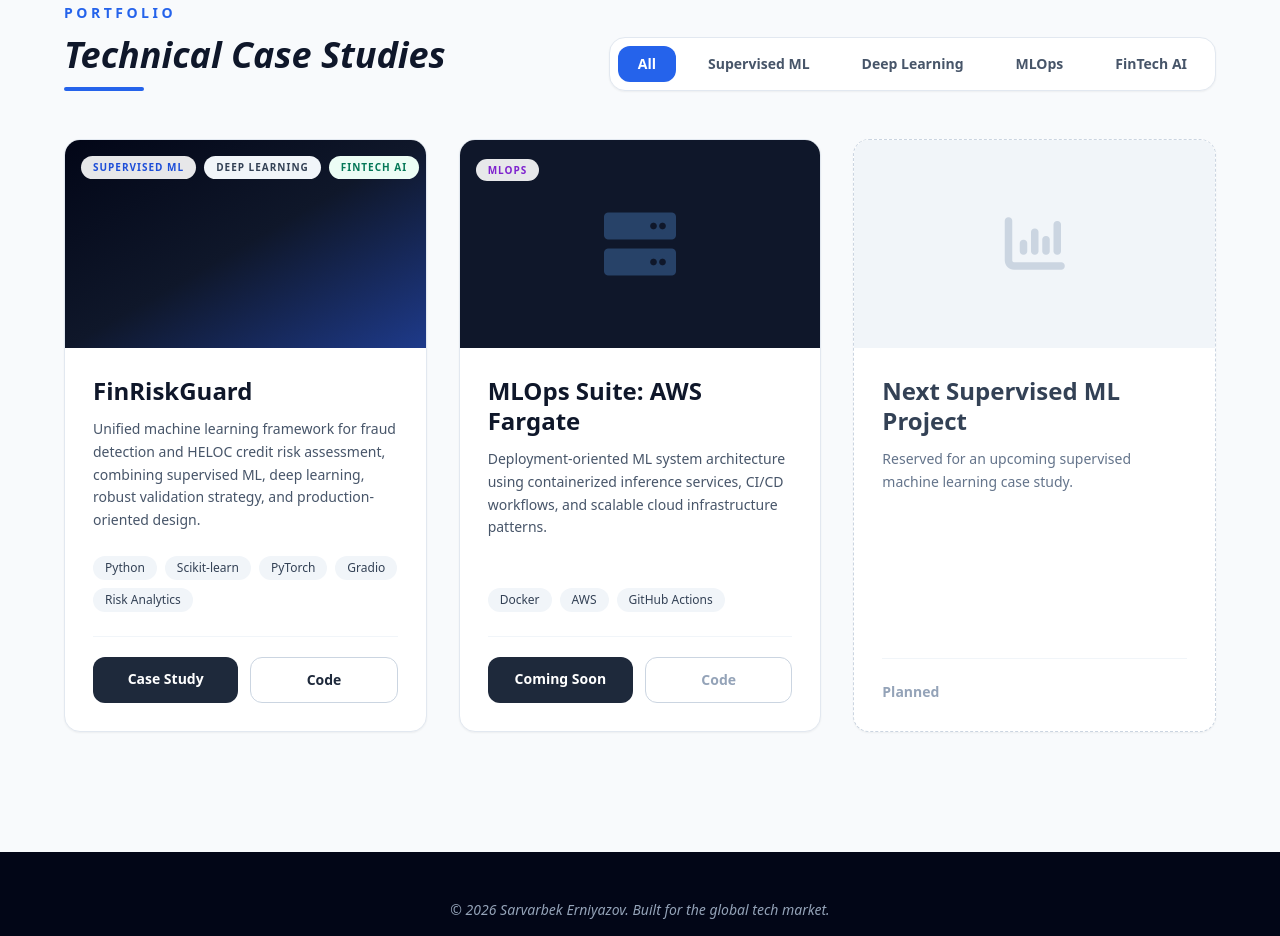
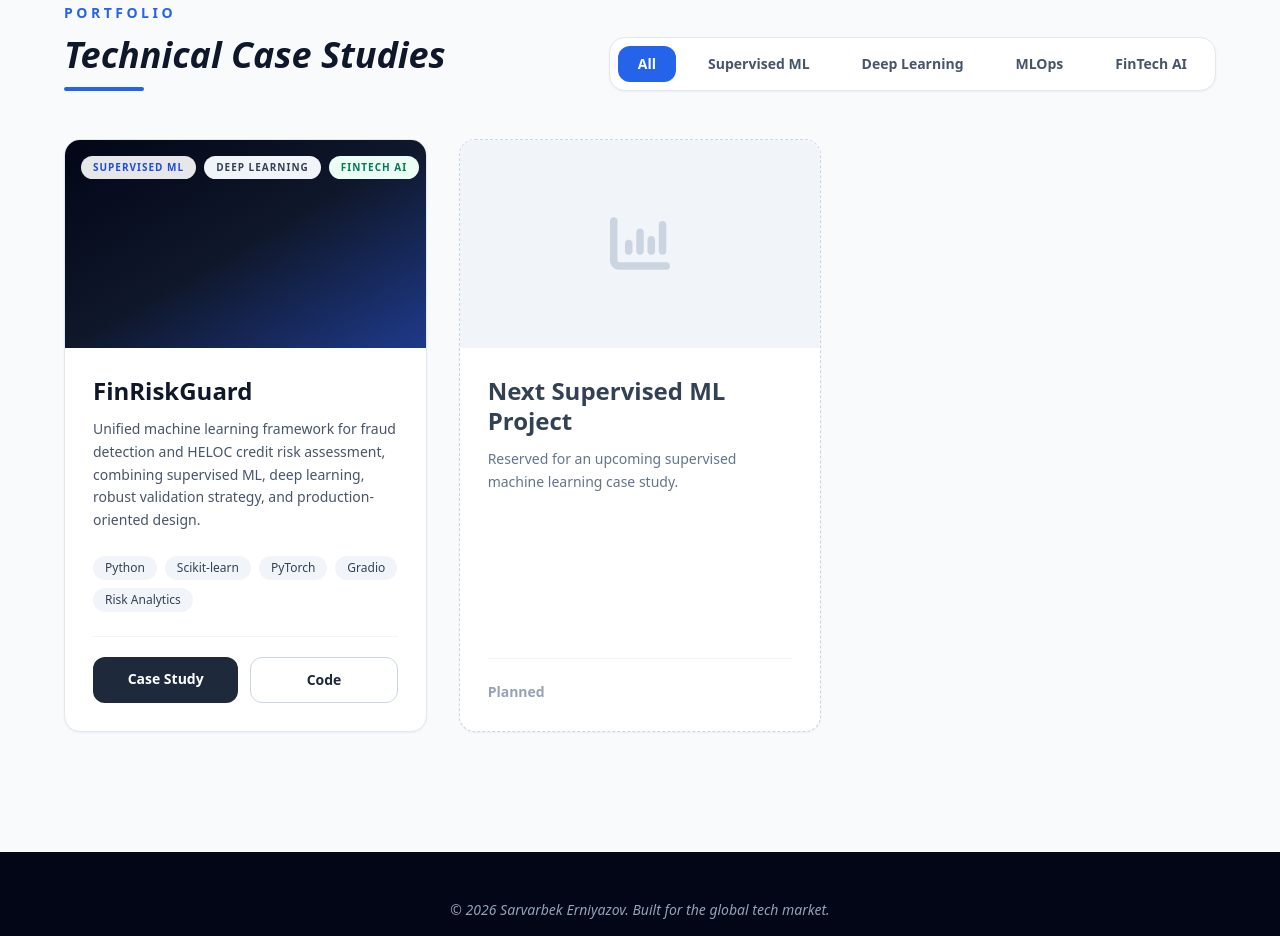
Before and after one commit to Sarvarbek-Erniyazov/Sarvarbek-Erniyazov.github.io, a plain HTML site: page index.html in a window 1280 px wide. Shown: the part 1345-2281 px from the top of the page. Drawn offline with nearby package versions, Linux system fonts and the light colour scheme.

Commit message:
Delete Project 2 from index.html
Removed Project 2 section from the HTML file.

```diff
--- a/index.html
+++ b/index.html
@@ -197,44 +197,7 @@
                     </div>
                 </article>
 
-                <!-- Project 2 -->
-                <article class="project-card bg-white rounded-2xl shadow-sm border border-slate-200 overflow-hidden hover:shadow-xl hover:-translate-y-1 transition-all duration-300 flex flex-col"
-                    data-category="mlops">
-                    <div class="h-52 bg-slate-900 flex items-center justify-center relative">
-                        <i class="fas fa-server text-7xl text-blue-400/30"></i>
-                        <div class="absolute top-4 left-4">
-                            <span class="text-[10px] font-bold uppercase tracking-widest text-purple-700 bg-white/90 px-3 py-1 rounded-full">
-                                MLOps
-                            </span>
-                        </div>
-                    </div>
 
-                    <div class="p-7 flex flex-col flex-grow">
-                        <h3 class="text-2xl font-bold text-slate-900 mb-3 leading-tight">
-                            MLOps Suite: AWS Fargate
-                        </h3>
-
-                        <p class="text-slate-600 text-sm leading-relaxed mb-6 flex-grow">
-                            Deployment-oriented ML system architecture using containerized inference services,
-                            CI/CD workflows, and scalable cloud infrastructure patterns.
-                        </p>
-
-                        <div class="flex flex-wrap gap-2 mb-6">
-                            <span class="text-xs bg-slate-100 text-slate-700 px-3 py-1 rounded-full">Docker</span>
-                            <span class="text-xs bg-slate-100 text-slate-700 px-3 py-1 rounded-full">AWS</span>
-                            <span class="text-xs bg-slate-100 text-slate-700 px-3 py-1 rounded-full">GitHub Actions</span>
-                        </div>
-
-                        <div class="pt-5 border-t border-slate-100 flex gap-3">
-                            <a href="#" class="flex-1 text-center bg-slate-800 hover:bg-slate-900 text-white text-sm font-semibold py-3 rounded-xl transition">
-                                Coming Soon
-                            </a>
-                            <a href="#" class="flex-1 text-center border border-slate-300 text-slate-400 text-sm font-semibold py-3 rounded-xl cursor-not-allowed">
-                                Code
-                            </a>
-                        </div>
-                    </div>
-                </article>
 
                 <!-- Project 3 Placeholder -->
                 <article class="project-card bg-white rounded-2xl shadow-sm border border-dashed border-slate-300 overflow-hidden flex flex-col"
```
